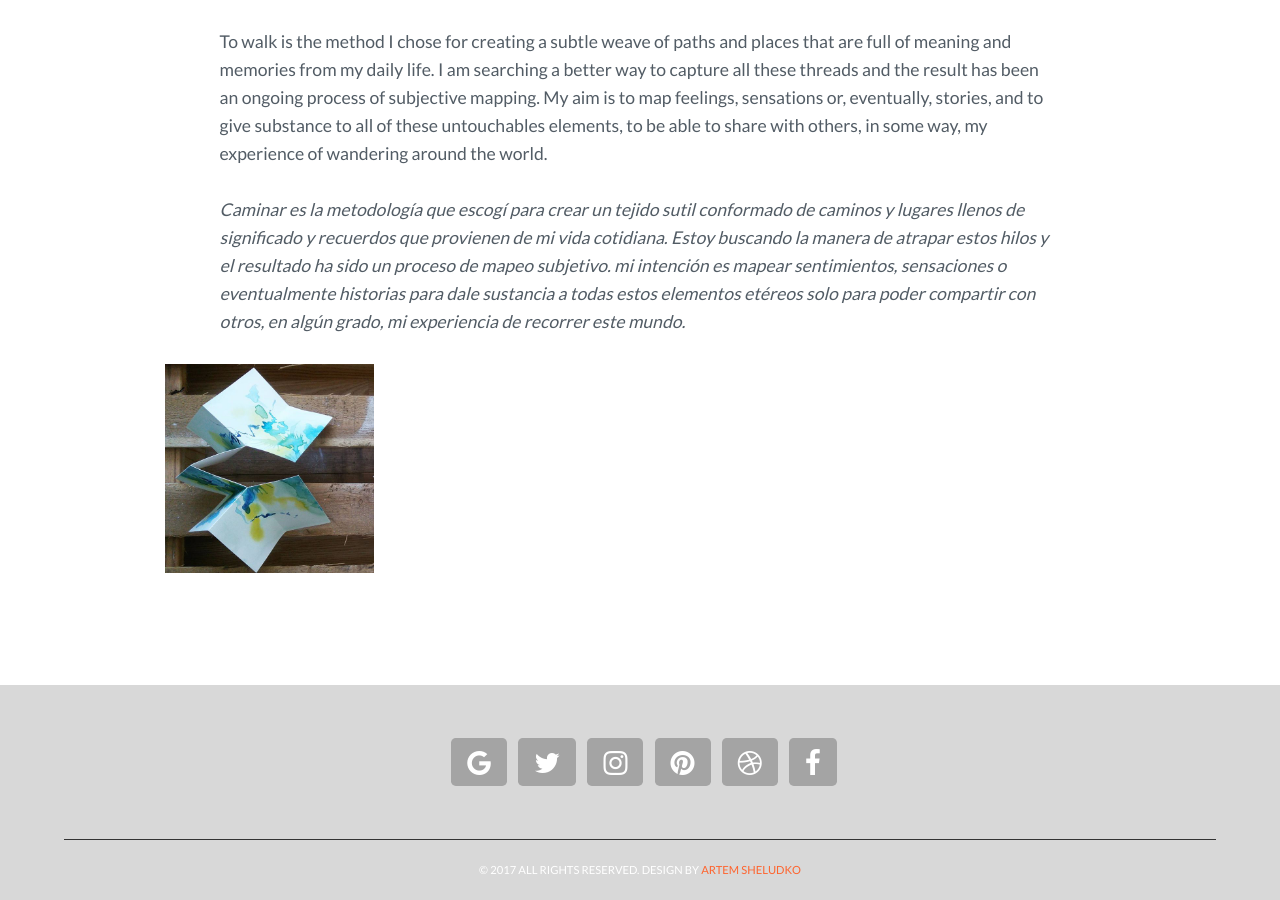
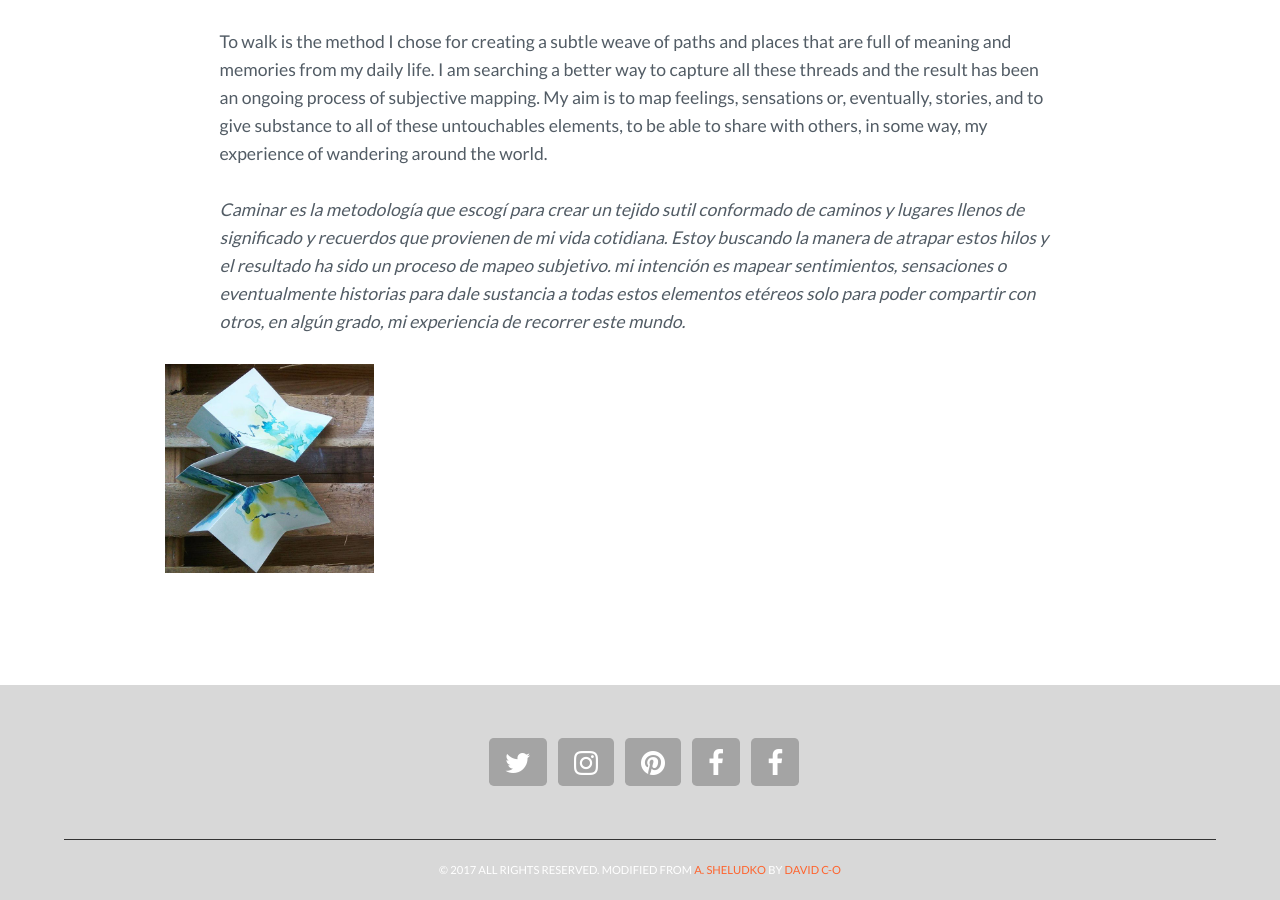
Before and after one commit to rominacristi/rco, a Jekyll site: the page built from _pages/weaving_routes.html, in a window 1280 px wide and 900 px high, scrolled down 753 px. Built offline with Jekyll 4.4.1, drawn with Linux system fonts in a browser that asks for light colours; nearby versions of some CDN libraries.

Commit message:
Modifying social

```diff
--- a/_config.yml
+++ b/_config.yml
@@ -26,6 +26,7 @@ instagram_url: https://www.instagram.com/rco.space/ # add url link
 pinterest_url: https://twitter.com/romini_co # add url link
 # dribbble_url:  # add url link
 facebook_url: https://www.facebook.com/rco.watercolours # add url link
+etsy_url: https://www.etsy.com/uk/shop/RcoSpace # add url link
 
 # Disqus
 # discus_identifier: mr-brown # add your discus identifier
--- a/_includes/footer.html
+++ b/_includes/footer.html
@@ -3,7 +3,7 @@
   <div class="wrapper">
     {% include social_footer.html %}
     <div class="copyright">
-      <p>&copy; {{site.time | date: '%Y'}} All rights reserved. Design by <a href="https://artemsheludko.github.io" target="_blank">Artem Sheludko</a></p>
+        <p>&copy; {{site.time | date: '%Y'}} All rights reserved. Modified from <a href="https://artemsheludko.github.io" target="_blank">A. Sheludko</a> by <a href="https://github.com/davidcortesortuno" target="_blank">David C-O</a></p>
     </div>
   </div>
 </footer> <!-- End Section Footer -->
--- a/_includes/social_footer.html
+++ b/_includes/social_footer.html
@@ -2,8 +2,6 @@
 <ul class="social_footer">
   {% if site.google_url %}
   <li><a href="{{ site.google_url }}" target="_blank"><i class="fa fa-google" aria-hidden="true"></i></a></li>
-  {% else %}
-  <li><a href="#" target="_blank"><i class="fa fa-google" aria-hidden="true"></i></a></li>
   {% endif %}
   {% if site.twitter_url %}
   <li><a href="{{ site.twitter_url }}" target="_blank"><i class="fa fa-twitter" aria-hidden="true"></i></a></li>
@@ -22,12 +20,13 @@
   {% endif %}
   {% if site.dribbble_url %}
   <li><a href="{{ site.dribbble_url }}" target="_blank"><i class="fa fa-dribbble" aria-hidden="true"></i></a></li>
-  {% else %}
-  <li><a href="#" target="_blank"><i class="fa fa-dribbble" aria-hidden="true"></i></a></li>
   {% endif %}
   {% if site.facebook_url %}
   <li><a href="{{ site.facebook_url }}" target="_blank"><i class="fa fa-facebook" aria-hidden="true"></i></a></li>
   {% else %}
   <li><a href="#" target="_blank"><i class="fa fa-facebook" aria-hidden="true"></i></a></li>
   {% endif %}
+  {% if site.etsy_url %}
+  <li><a href="{{ site.etsy_url }}" target="_blank"><i class="fa fa-facebook" aria-hidden="true"></i></a></li>
+  {% endif %}
 </ul>
```
